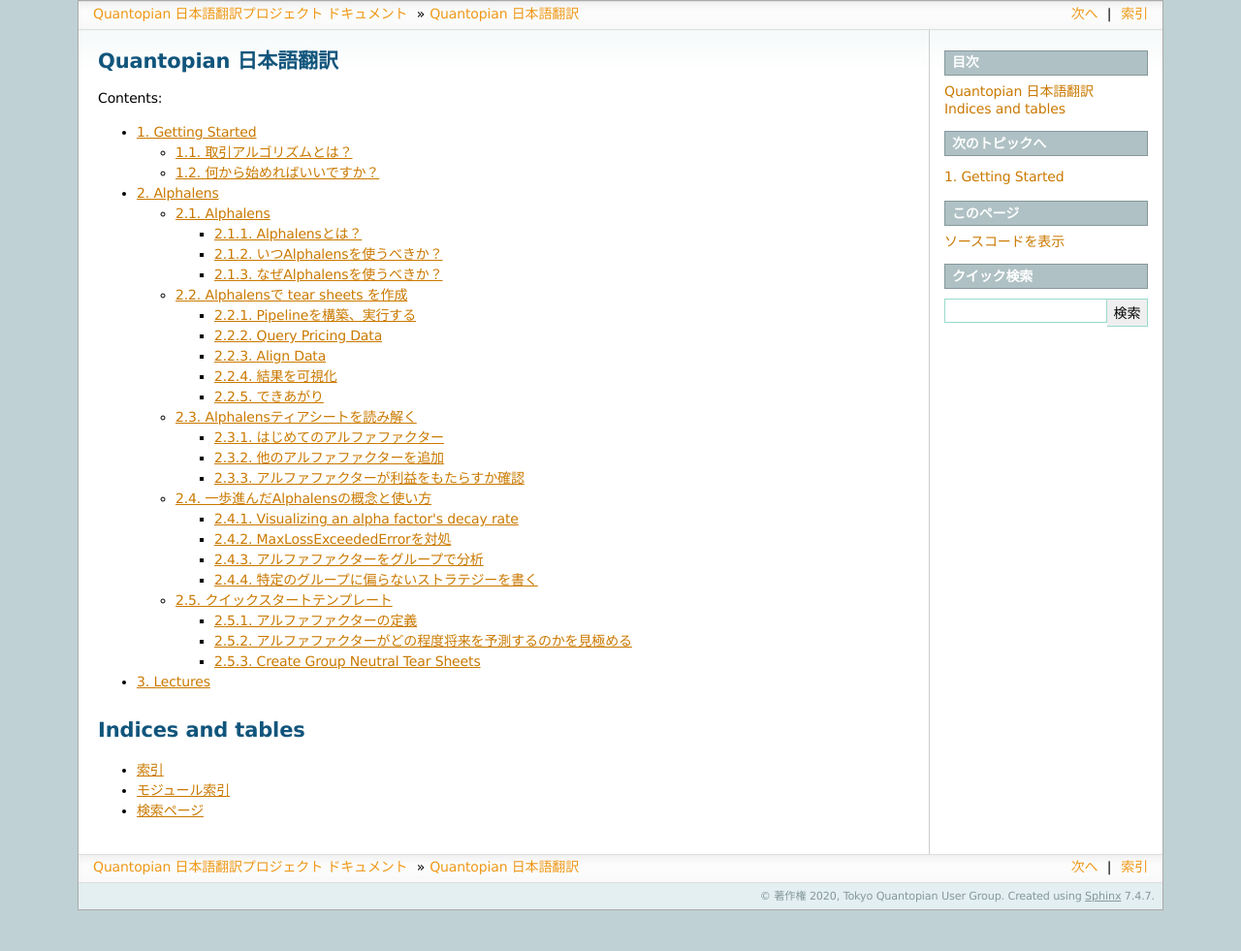
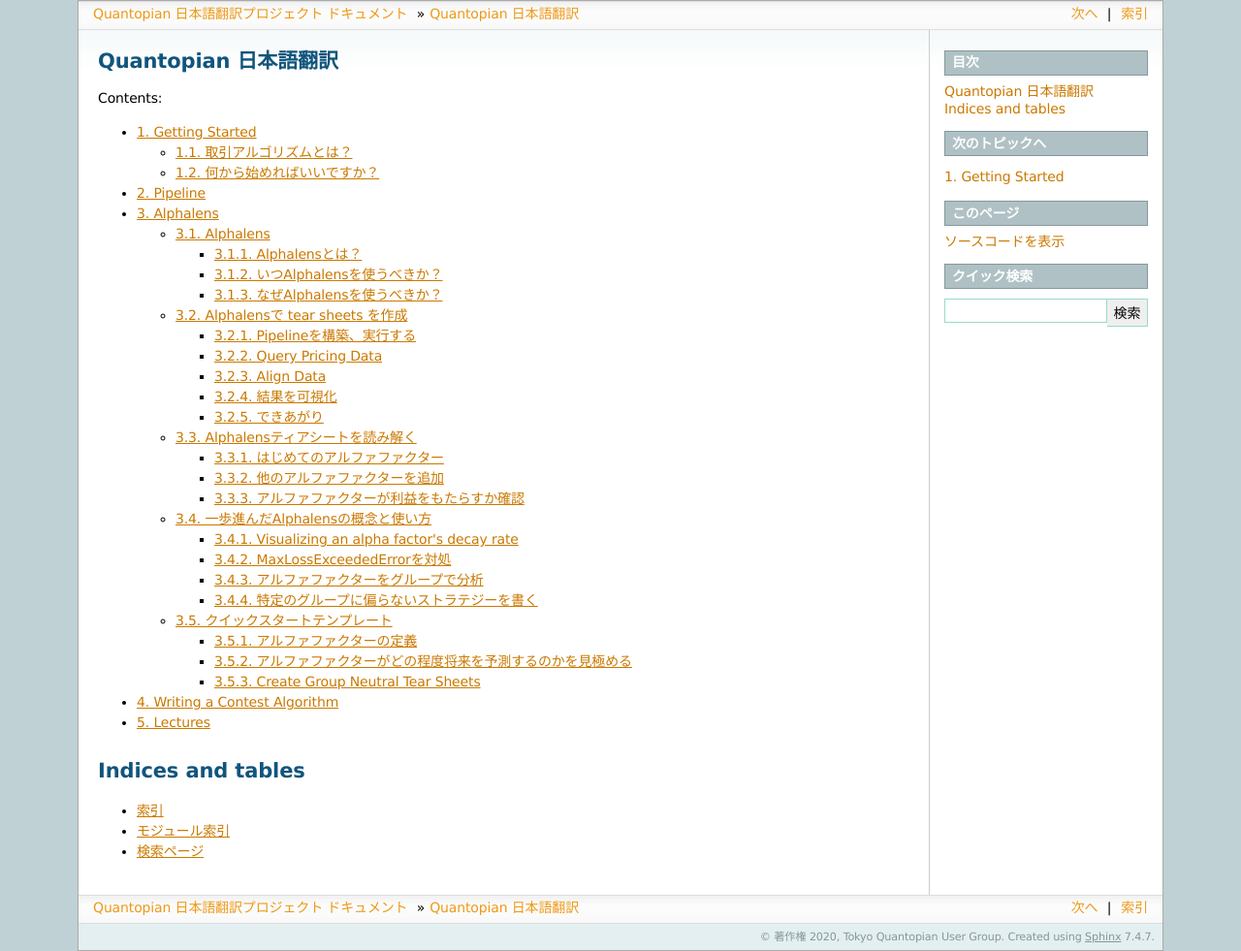
Before and after one commit to tokyoquantopian/quantopian-doc-ja, a Sphinx documentation site: the page built from source/index.rst, in a window 1280 px wide. Shown: the whole page at 97% size. Built offline with Sphinx 7.4.7, drawn with Linux system fonts in a browser that asks for light colours; pages that are not in the unit, such as notebooks, are missing from menus; before the commit the page ends 939 px from its top, so only the background shows below that; some of the changed lines change nothing that is shown.

Commit message:
fix index.rst

```diff
--- a/source/tutorial/index.rst
+++ b/source/tutorial/index.rst
@@ -9,6 +9,34 @@
    :caption: Contents:
 
    1_getting_started_lesson1
+   1_getting_started_lesson2
+   1_getting_started_lesson3
+   1_getting_started_lesson4
+   1_getting_started_lesson5
+   1_getting_started_lesson6
+   1_getting_started_lesson7
+   1_getting_started_lesson8
+
+===============
+Pipeline
+===============
+
+.. toctree::
+   :maxdepth: 2
+   :caption: Contents:
+
+   2_pipeline_lesson1
+   2_pipeline_lesson2
+   2_pipeline_lesson3
+   2_pipeline_lesson4
+   2_pipeline_lesson5
+   2_pipeline_lesson6
+   2_pipeline_lesson7
+   2_pipeline_lesson8
+   2_pipeline_lesson9
+   2_pipeline_lesson10
+   2_pipeline_lesson11
+   2_pipeline_lesson12
 
 
 ==========
@@ -24,3 +52,24 @@
    3_alphalens_lesson_3.rst
    3_alphalens_lesson_4.rst
    3_alphalens_lesson_5.rst
+
+
+============================
+Writing a Contest Algorithm
+============================
+
+.. toctree::
+   :maxdepth: 2
+   :caption: Contents:
+
+   4_contest_lesson_1.rst
+   4_contest_lesson_2.rst
+   4_contest_lesson_3.rst
+   4_contest_lesson_4.rst
+   4_contest_lesson_5.rst
+   4_contest_lesson_6.rst
+   4_contest_lesson_7.rst
+   4_contest_lesson_8.rst
+   4_contest_lesson_9.rst
+   4_contest_lesson_10.rst
+   4_contest_lesson_11.rst
```
